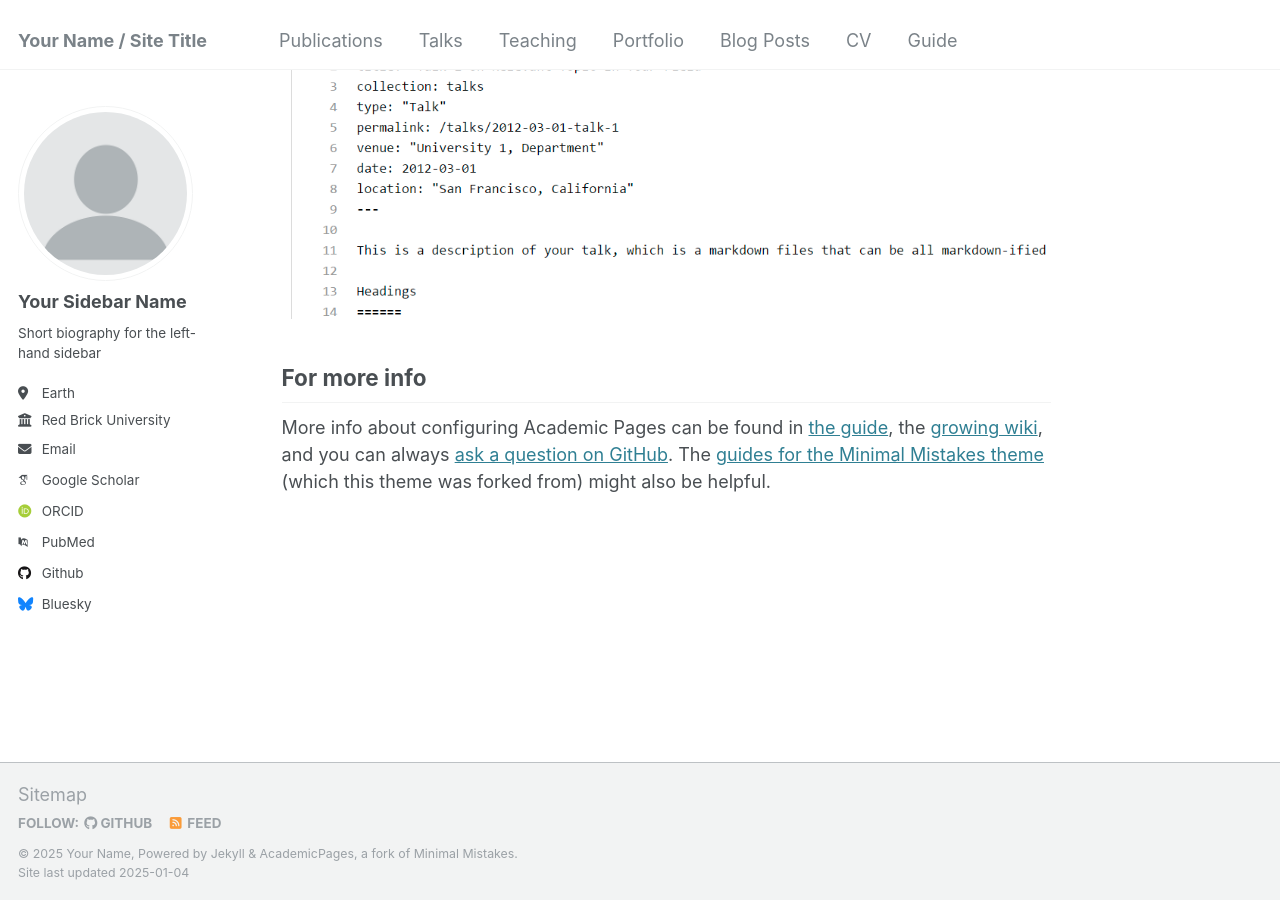
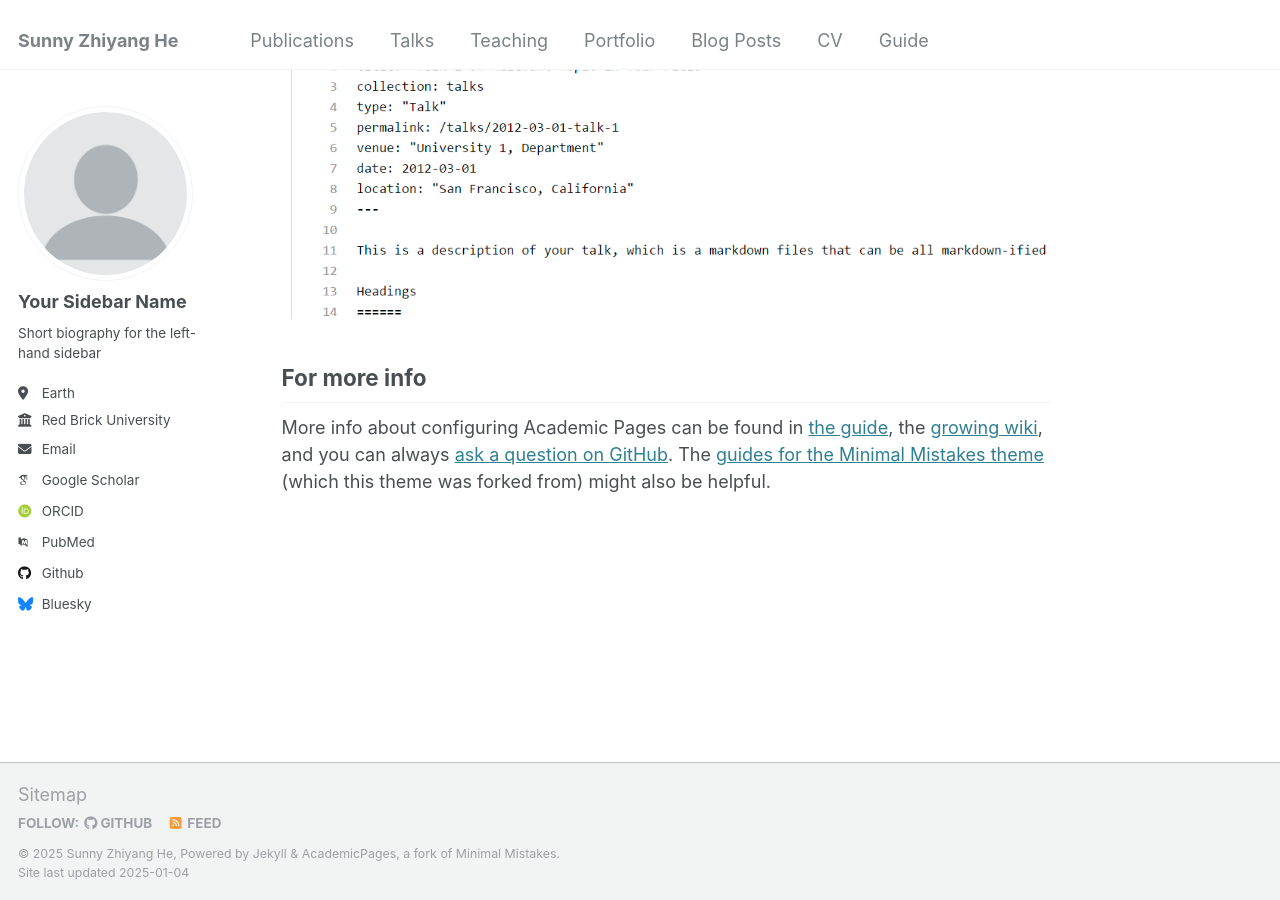
Before and after one commit to SunnyZhiyangHe/sunnyzhiyanghe.github.io, a Jekyll site: the page built from _pages/about.md, in a window 1280 px wide and 900 px high, scrolled down 2643 px. Built offline with Jekyll 4.4.1, drawn with Linux system fonts in a browser that asks for light colours; some web fonts are replaced.

Commit message:
Update _config.yml

```diff
--- a/_config.yml
+++ b/_config.yml
@@ -8,13 +8,13 @@
 
 # Basic Site Settings
 locale                   : "en-US"
-title                    : "Your Name / Site Title"
+title                    : "Sunny Zhiyang He"
 title_separator          : "-"
-name                     : &name "Your Name"
+name                     : &name "Sunny Zhiyang He"
 description              : &description "personal description"
-url                      : https://academicpages.github.io # the base hostname & protocol for your site e.g. "https://[your GitHub username].github.io"
+url                      : https://sunnyzhiyanghe.github.io # the base hostname & protocol for your site e.g. "https://[your GitHub username].github.io"
 baseurl                  : "" # the subpath of your site, e.g. "/blog"
-repository               : "academicpages/academicpages.github.io"
+repository               : "SunnyZhiyangHe/sunnyzhiyanghe.github.io"
 
 # Site Author - The following control what appear as part of the author content on the side bar.
 #               If a field is blank the icon and link will not appear, otherwise it will be shown.
```
